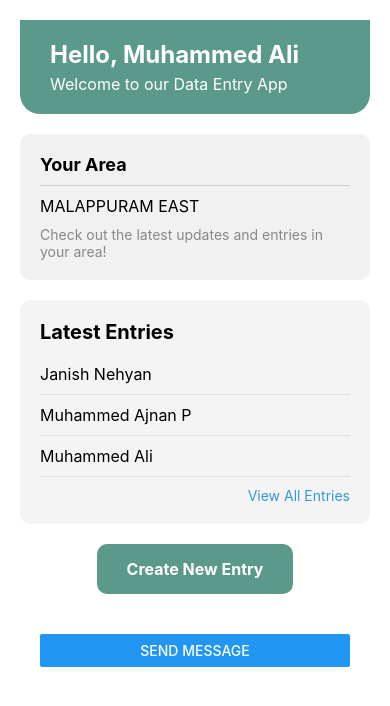
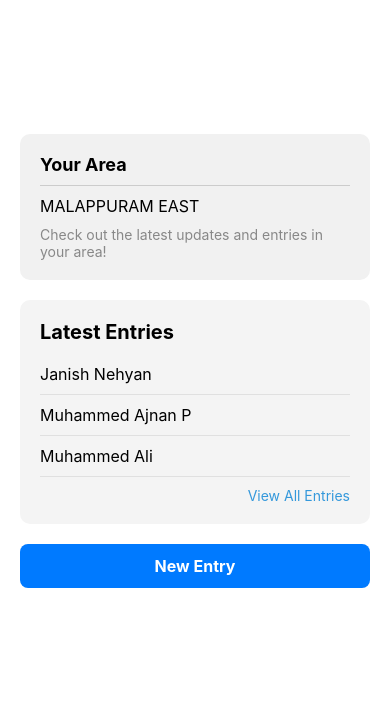
Before and after one commit to ajnanmvr/CDC-Connect, a React Native app: screen /Home in a window 390 px wide. Shown: the top 706 px of the page. Built offline with nearby package versions, Linux system fonts and the light colour scheme.

Commit message:
home page updates

```diff
--- a/src/App.jsx
+++ b/src/App.jsx
@@ -1,18 +1,19 @@
 // App.jsx
 import React from 'react';
-import {ThemeProvider} from './hooks/ThemeProvider';
-import {lightTheme, darkTheme} from './styles/themes';
-import {SafeAreaView, useColorScheme, StatusBar} from 'react-native';
+import { ThemeProvider } from './hooks/ThemeProvider';
+import { lightTheme, darkTheme } from './styles/themes';
+import { SafeAreaView, useColorScheme, StatusBar } from 'react-native';
 import Navigation from './components/Navigation';
-import { PRIMARY_COLOR } from './utils/consts';
 
 const App = () => {
   const colorScheme = useColorScheme();
   const theme = colorScheme === 'dark' ? darkTheme : lightTheme;
+  const statusBarStyle = theme === darkTheme ? 'light-content' : 'dark-content';
+
   return (
     <ThemeProvider theme={theme}>
-      <StatusBar backgroundColor={PRIMARY_COLOR} />
-      <SafeAreaView style={{flex: 1}}>
+      <StatusBar backgroundColor={theme.backgroundColor} barStyle={statusBarStyle} />
+      <SafeAreaView style={{ flex: 1 }}>
         <Navigation />
       </SafeAreaView>
     </ThemeProvider>
--- a/src/components/Button.jsx
+++ b/src/components/Button.jsx
@@ -1,14 +1,13 @@
 import React from 'react';
 import {TouchableOpacity, Text, StyleSheet} from 'react-native';
 import {useTheme} from '../hooks/ThemeProvider'; // Import the theme hook
-import {PRIMARY_COLOR} from '../utils/consts';
 
-const Button = ({title, onPress, backgroundColor}) => {
+const Button = ({title, onPress}) => {
   const theme = useTheme(); // Get the current theme
 
   return (
     <TouchableOpacity
-      style={[styles.button, {backgroundColor: backgroundColor}]}
+      style={[styles.button, {backgroundColor: theme.primaryColor}]}
       onPress={onPress}>
       <Text style={styles.buttonText}>{title}</Text>
     </TouchableOpacity>
--- a/src/components/HomeScreen/HomeScreen.jsx
+++ /dev/null
@@ -1,34 +0,0 @@
-import React from 'react';
-import { View, StyleSheet } from 'react-native';
-import WelcomeUserComponent from './WelcomeUser';
-import UserDetailsComponent from './UserDetails';
-import LatestEntriesComponent from './LatestEntries';
-import NewEntryButton from './NewEntryButton';
-import SendMessageButton from './SendMessageBtn';
-
-const HomeScreen = () => {
-  const entries = [
-    { title: 'Janish Nehyan' },
-    { title: 'Muhammed Ajnan P' },
-    { title: 'Muhammed Ali' },
-  ];
-
-  return (
-    <View style={styles.container}>
-      <WelcomeUserComponent username="Muhammed Ali" />
-      <UserDetailsComponent area="MALAPPURAM EAST" />
-      <LatestEntriesComponent entries={entries} />
-      <NewEntryButton onPress={() => console.log('Create new entry')} />
-      <SendMessageButton onPress={() => console.log('Send message')} />
-    </View>
-  );
-};
-
-const styles = StyleSheet.create({
-  container: {
-    flex: 1,
-    backgroundColor: 'white',
-  },
-});
-
-export default HomeScreen;
--- a/src/components/HomeScreen/NewEntryButton.jsx
+++ /dev/null
@@ -1,33 +0,0 @@
-import React from 'react';
-import { View, TouchableOpacity, Text, StyleSheet } from 'react-native';
-import { PRIMARY_COLOR } from '../../utils/consts';
-
-const NewEntryButton = ({ onPress }) => {
-  return (
-    <View style={styles.buttonContainer}>
-      <TouchableOpacity style={styles.button} onPress={onPress}>
-        <Text style={styles.buttonText}>Create New Entry</Text>
-      </TouchableOpacity>
-    </View>
-  );
-};
-
-const styles = StyleSheet.create({
-  buttonContainer: {
-    alignItems: 'center',
-    marginBottom: 20,
-  },
-  button: {
-    backgroundColor:PRIMARY_COLOR,
-    borderRadius: 10,
-    paddingVertical: 15,
-    paddingHorizontal: 30,
-  },
-  buttonText: {
-    color: 'white',
-    fontSize: 16,
-    fontWeight: 'bold',
-  },
-});
-
-export default NewEntryButton;
--- a/src/components/HomeScreen/SendMessageBtn.jsx
+++ /dev/null
@@ -1,18 +0,0 @@
-import React from 'react';
-import { View, Button, StyleSheet } from 'react-native';
-
-const SendMessageButton = ({ onPress }) => {
-  return (
-    <View style={styles.buttonContainer}>
-      <Button title="Send Message" onPress={onPress} />
-    </View>
-  );
-};
-
-const styles = StyleSheet.create({
-  buttonContainer: {
-    padding: 20,
-  },
-});
-
-export default SendMessageButton;
--- a/src/components/HomeScreen/WelcomeUser.jsx
+++ b/src/components/HomeScreen/WelcomeUser.jsx
@@ -1,6 +1,5 @@
 import React from 'react';
 import { View, Text, StyleSheet } from 'react-native';
-import { PRIMARY_COLOR } from '../../utils/consts';
 
 const WelcomeUser = ({ username }) => {
   return (
@@ -13,7 +12,6 @@ const WelcomeUser = ({ username }) => {
 
 const styles = StyleSheet.create({
   welcomeContainer: {
-    backgroundColor: PRIMARY_COLOR,
     paddingVertical: 20,
     paddingHorizontal: 30,
     borderBottomLeftRadius: 20,
--- a/src/components/Navigation.jsx
+++ b/src/components/Navigation.jsx
@@ -1,14 +1,13 @@
 import React from 'react';
+import Home from '../screens/Home';
 import {NavigationContainer} from '@react-navigation/native';
 import {createNativeStackNavigator} from '@react-navigation/native-stack';
-import Home from '../screens/Home'; // Import your OTP input  component
 import Login from '../screens/Login'; // Import your login  component
 import SendMessage from '../screens/SendMessage'; // Import your OTP input  component
 import OTPInput from '../screens/OTPInput'; // Import your OTP input  component
 import SignUp from '../screens/SignUp'; // Import your sign-up  component
 import Form from '../screens/Form'; // Import your sign-up  component
 import {useTheme} from '../hooks/ThemeProvider'; // Import the theme hook
-import HomeScreen from './HomeScreen/HomeScreen';
 
 const Stack = createNativeStackNavigator();
 
@@ -27,7 +26,7 @@ const Navigation = () => {
         }}>
         <Stack.Screen
           name="Home"
-          component={HomeScreen}
+          component={Home}
           options={{
             headerShown: false,
           }}
--- a/src/screens/Home.jsx
+++ b/src/screens/Home.jsx
@@ -1,25 +1,31 @@
 import React from 'react';
+import { View, StyleSheet } from 'react-native';
+import WelcomeUserComponent from '../components/HomeScreen/WelcomeUser';
+import UserDetailsComponent from '../components/HomeScreen/UserDetails';
+import LatestEntriesComponent from '../components/HomeScreen/LatestEntries';
 import Button from '../components/Button';
-import {View} from 'react-native';
-export default function Home({navigation}) {
+
+const HomeScreen = () => {
+  const entries = [
+    { title: 'Janish Nehyan' },
+    { title: 'Muhammed Ajnan P' },
+    { title: 'Muhammed Ali' },
+  ];
+
   return (
-    <View>
-      <Button
-        title={'Go to Login'}
-        onPress={() => navigation.navigate('Login')}
-      />
-      <Button
-        title={'Send Message'}
-        onPress={() => navigation.navigate('SendMessage')}
-      />
-      <Button
-        title={'Go to OTPInput'}
-        onPress={() => navigation.navigate('OTPInput')}
-      />
-      <Button
-        title={'Go to Form'}
-        onPress={() => navigation.navigate('Form')}
-      />
+    <View style={styles.container}>
+      <WelcomeUserComponent username="Muhammed Ali" />
+      <UserDetailsComponent area="MALAPPURAM EAST" />
+      <LatestEntriesComponent entries={entries} />
+      <Button title="New Entry" onPress={() => console.log('Create new entry')} />
     </View>
   );
-}
+};
+
+const styles = StyleSheet.create({
+  container: {
+    flex: 1,
+  },
+});
+
+export default HomeScreen;
--- a/src/utils/consts.js
+++ /dev/null
@@ -1,2 +0,0 @@
-const PRIMARY_COLOR = '#5B9A8B';
-export {PRIMARY_COLOR};
```
